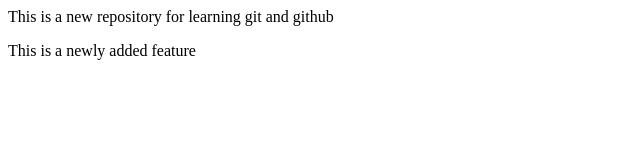
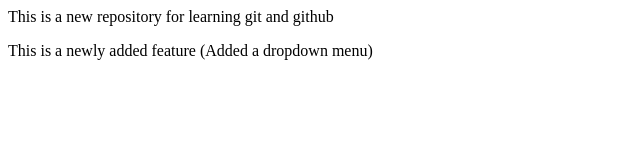
Before and after one commit to Mallik0/NewRepo_local, a plain HTML site: page index.html in a window 1280 px wide. Shown: the whole page, without its empty margins (0-640 px from the left). Drawn offline with Linux system fonts and the light colour scheme.

```diff
--- a/index.html
+++ b/index.html
@@ -1,3 +1,3 @@
 <p>This is a new repository for learning git and github</p>
 
-<p>This is a newly added feature</p>
+<p>This is a newly added feature (Added a dropdown menu)</p>
```
